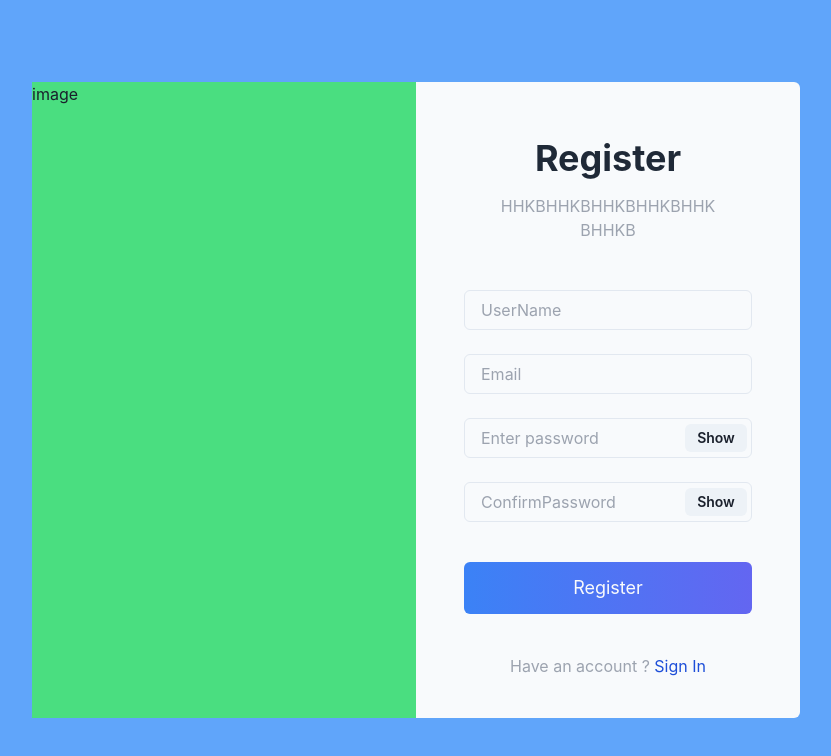
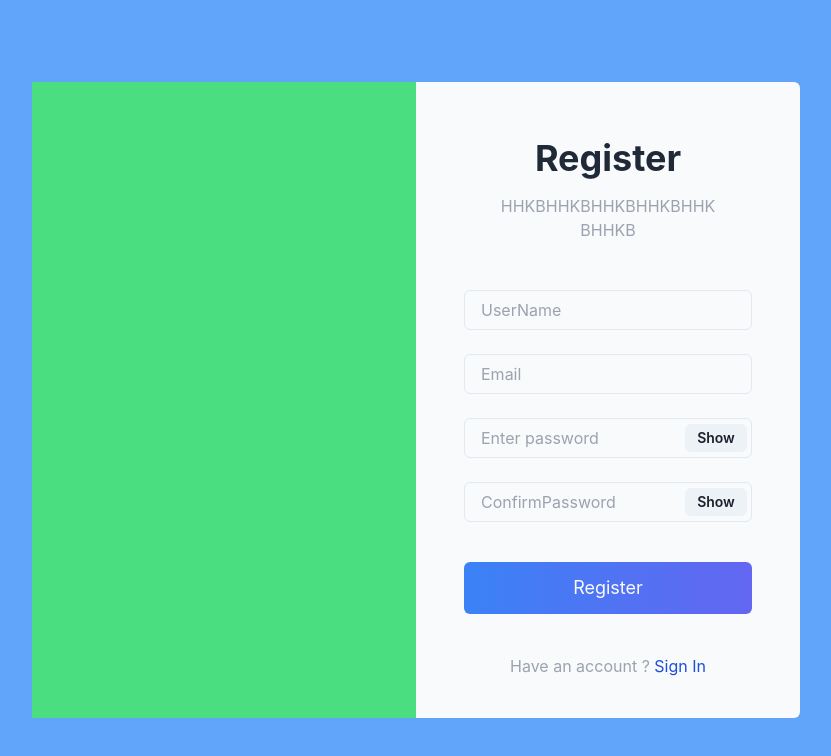
Before and after one commit to omegamaster86/portfolio1, a Next.js app in the folder front/: page /register in a window 1280 px wide. Shown: the top 756 px of the page, without its empty margins (224-1055 px from the left). Built offline with nearby package versions, Linux system fonts and the light colour scheme.

Commit message:
左側を空白にした

```diff
--- a/front/pages/components/layout.tsx
+++ b/front/pages/components/layout.tsx
@@ -10,7 +10,7 @@ export const Layout: React.FC<Props> = ({ children }) => {
         <div className="flex h-screen bg-blue-400">
             <div className="m-auto bg-slate-50 rounded-md w-3/5 grid lg:grid-cols-2">
                 <div className="bg-green-400">
-                    image
+
                 </div>
                 <div className="right flex flex-col justify-evenly">
                     <div className="text-center py-10">
```
